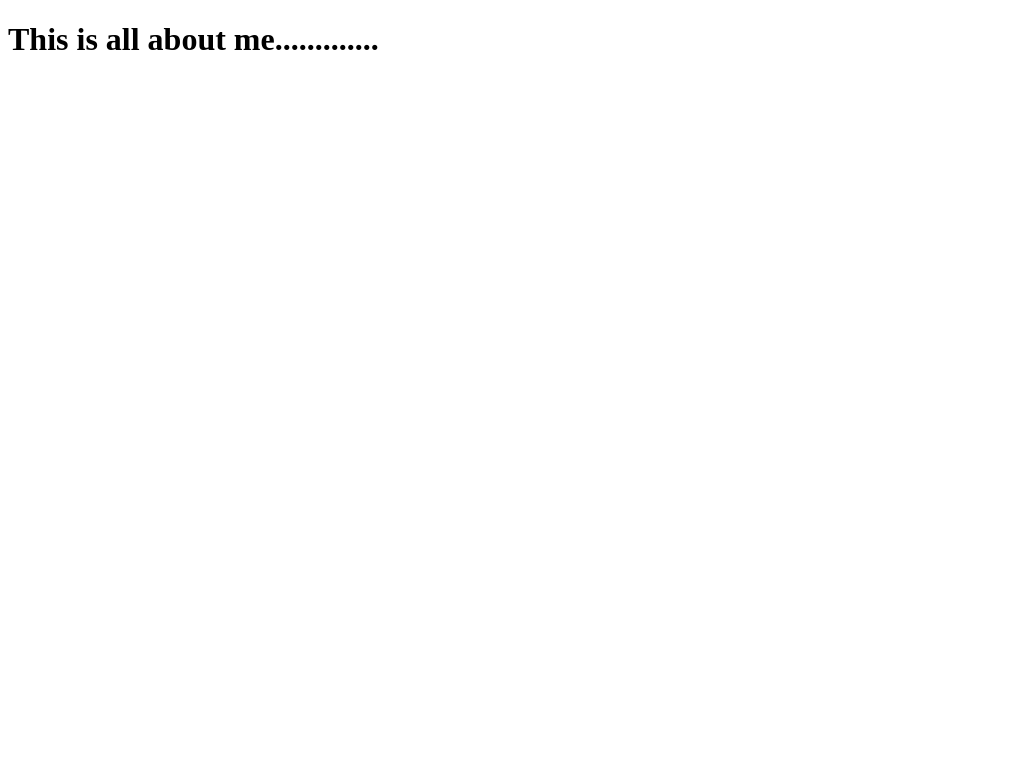
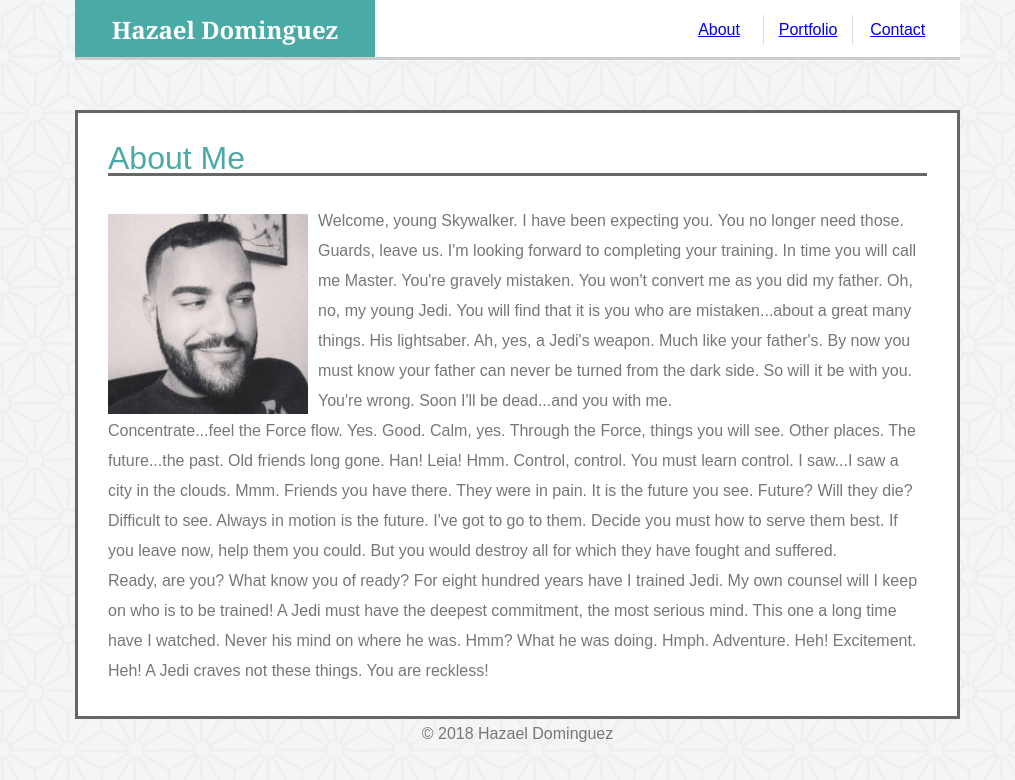
Before and after one commit to haz314/haz314.github.io, a plain HTML site: page index.html in a window 1280 px wide. Shown: the whole page, without its empty margins (0-1015 px from the left). Drawn offline with Linux system fonts and the light colour scheme.

Commit message:
hw submit

```diff
--- /dev/null
+++ b/assets/css/reset.css
@@ -0,0 +1,48 @@
+/* http://meyerweb.com/eric/tools/css/reset/
+   v2.0 | 20110126
+   License: none (public domain)
+*/
+
+html, body, div, span, applet, object, iframe,
+h1, h2, h3, h4, h5, h6, p, blockquote, pre,
+a, abbr, acronym, address, big, cite, code,
+del, dfn, em, img, ins, kbd, q, s, samp,
+small, strike, strong, sub, sup, tt, var,
+b, u, i, center,
+dl, dt, dd, ol, ul, li,
+fieldset, form, label, legend,
+table, caption, tbody, tfoot, thead, tr, th, td,
+article, aside, canvas, details, embed,
+figure, figcaption, footer, header, hgroup,
+menu, nav, output, ruby, section, summary,
+time, mark, audio, video {
+	margin: 0;
+	padding: 0;
+	border: 0;
+	font-size: 100%;
+	font: inherit;
+	vertical-align: baseline;
+}
+/* HTML5 display-role reset for older browsers */
+article, aside, details, figcaption, figure,
+footer, header, hgroup, menu, nav, section {
+	display: block;
+}
+body {
+	line-height: 1;
+}
+ol, ul {
+	list-style: none;
+}
+blockquote, q {
+	quotes: none;
+}
+blockquote:before, blockquote:after,
+q:before, q:after {
+	content: '';
+	content: none;
+}
+table {
+	border-collapse: collapse;
+	border-spacing: 0;
+}
--- /dev/null
+++ b/assets/css/style.css
@@ -0,0 +1,95 @@
+* {
+    box-sizing: border-box;
+  }
+
+body {
+    color: #777777;
+    font-family: 'Arial', 'Helvetica Neue', Helvetica, sans-serif;
+    width: 960px;
+    padding-left: 75px;
+    text-align: left;
+    line-height: 30px;
+    background-image: url("../images/asanoha-400px.png");
+}
+
+.headerContainer {
+    background-color: #ffffff;
+    border-bottom: 3px solid #cccccc;
+    height: 60px
+}
+
+.mainContainer {
+    width: 100%;
+    height: 100%;
+    float: left;
+    border: 3px solid #666;
+    margin-top: 50px;
+    background-color: #ffffff;
+}
+
+header {
+    background-color: #4aaaa5;
+    color: #ffffff;
+    font-family: 'Georgia', Times, 'Times New Roman', serif;
+    width: 300px;
+    height: 100%;
+    font-weight: bold;
+    font-size: 1.5em;
+    text-align: center;
+    float: left;
+    padding: 15px;
+}
+
+nav {
+    width: 300px;
+    height: 100%;
+    text-align: center;
+    float: right;
+    padding: 15px;
+}
+
+li {
+    float: left;
+    width: 33%;
+}
+
+li.border {
+    border-right: 1px solid #dddddd;
+}
+
+
+img.projectPic {
+    float: left;
+    width: 200px;
+    height: 300px;
+}
+
+#bio-pic {
+    height: 200px;
+    width: 200px;
+    float: left;
+    margin-right: 10px;
+    margin-top: 7.5px;
+}
+
+#about-me {
+    margin: 30px;
+}
+
+#project-gallery {
+    margin: 30px;
+}
+
+h2,
+h3 {
+    color: #4aaaa5;
+    margin-bottom: 30px;
+    border-bottom: 3px solid #666;
+    font-size: 2em;
+}
+
+footer {
+    position: relative;
+    text-align: center;
+    clear: both;
+}
--- a/index.html
+++ b/index.html
@@ -1,14 +1,79 @@
 <!DOCTYPE html>
 <html lang="en">
+
 <head>
     <meta charset="UTF-8">
-    <meta name="viewport" content="width=100%, initial-scale=1.0">
+    <meta name="viewport" content="width=device-width, initial-scale=1.0">
     <meta http-equiv="X-UA-Compatible" content="ie=edge">
-    <title>Me...</title>
+    <title>About Me</title>
+    <link rel="stylesheet" href="assets/css/reset.css">
+    <link rel="stylesheet" href="assets/css/style.css">
 </head>
+
 <body>
-    <h1>
-        This is all about me.............
-    </h1>
+
+    <!--header container-->
+    <div class="headerContainer">
+
+        <!--name header-->
+        <header>Hazael Dominguez</header>
+
+        <!--navigation bar-->
+        <nav>
+			<ul>
+				<li class="border"><a href="index.html">About</a></li>
+				<li class="border"><a href="portfolio.html">Portfolio</a></li>
+				<li><a href="contact.html">Contact</a></li>
+			</ul>
+		</nav><!--end of navigation bar-->
+
+    </div><!--end of header container-->
+
+    <!--bio container-->
+    <div class="mainContainer">
+
+        <!--about me section-->
+        <section id="about-me">
+
+            <!--section header-->
+            <h2>About Me</h2>
+
+            <!--bio pic-->
+            <img id="bio-pic" src="assets/images/me.jpg" alt="Hazael">
+
+            <!--personal paragraph-->
+            <p>
+                Welcome, young Skywalker. I have been expecting you. You no longer need those. Guards, leave us. I'm looking forward to completing
+                your training. In time you will call me Master. You're gravely mistaken. You won't convert me as you did
+                my father. Oh, no, my young Jedi. You will find that it is you who are mistaken...about a great many things.
+                His lightsaber. Ah, yes, a Jedi's weapon. Much like your father's. By now you must know your father can never
+                be turned from the dark side. So will it be with you. You're wrong. Soon I'll be dead...and you with me.
+            </p><!--end of personal paragraph-->
+
+            <!--intro paragraph-->
+            <p>
+                Concentrate...feel the Force flow. Yes. Good. Calm, yes. Through the Force, things you will see. Other places. The future...the
+                past. Old friends long gone. Han! Leia! Hmm. Control, control. You must learn control. I saw...I saw a city
+                in the clouds. Mmm. Friends you have there. They were in pain. It is the future you see. Future? Will they
+                die? Difficult to see. Always in motion is the future. I've got to go to them. Decide you must how to serve
+                them best. If you leave now, help them you could. But you would destroy all for which they have fought and
+                suffered.
+            </p><!--end of intro paragraph-->
+
+            <!--outro paragraph-->
+            <p>
+                    Ready, are you? What know you of ready? For eight hundred years have I trained Jedi. My own counsel will I keep on who is
+                to be trained! A Jedi must have the deepest commitment, the most serious mind. This one a long time have I watched. Never
+                his mind on where he was. Hmm? What he was doing. Hmph. Adventure. Heh! Excitement. Heh! A Jedi craves not these things.
+                You are reckless!
+            </p><!--end of outro paragraph-->
+
+        </section><!--end of about me section-->
+
+    </div><!--end of bio container-->
+
+    <footer>&copy; 2018 Hazael Dominguez</footer>
+
 </body>
+
 </html>
```
Also changed, not shown: contact.html (added, +67 -0 lines), portfolio.html (added, +55 -0 lines), assets/images/asanoha-400px.png (added), assets/images/me.jpg (added), 1 other file.
